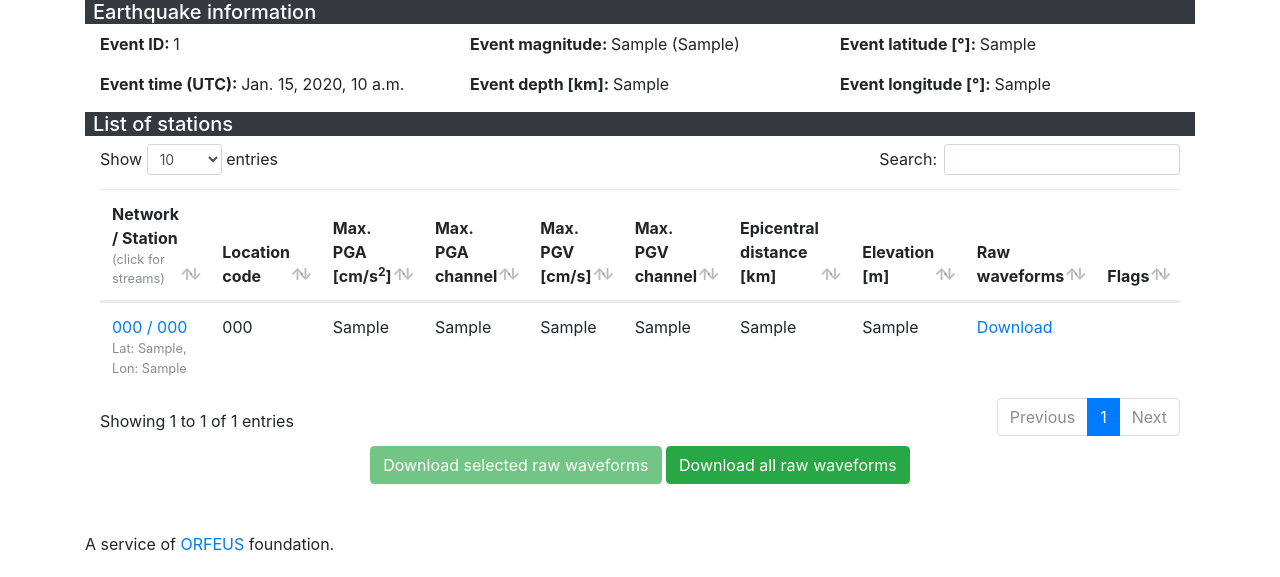
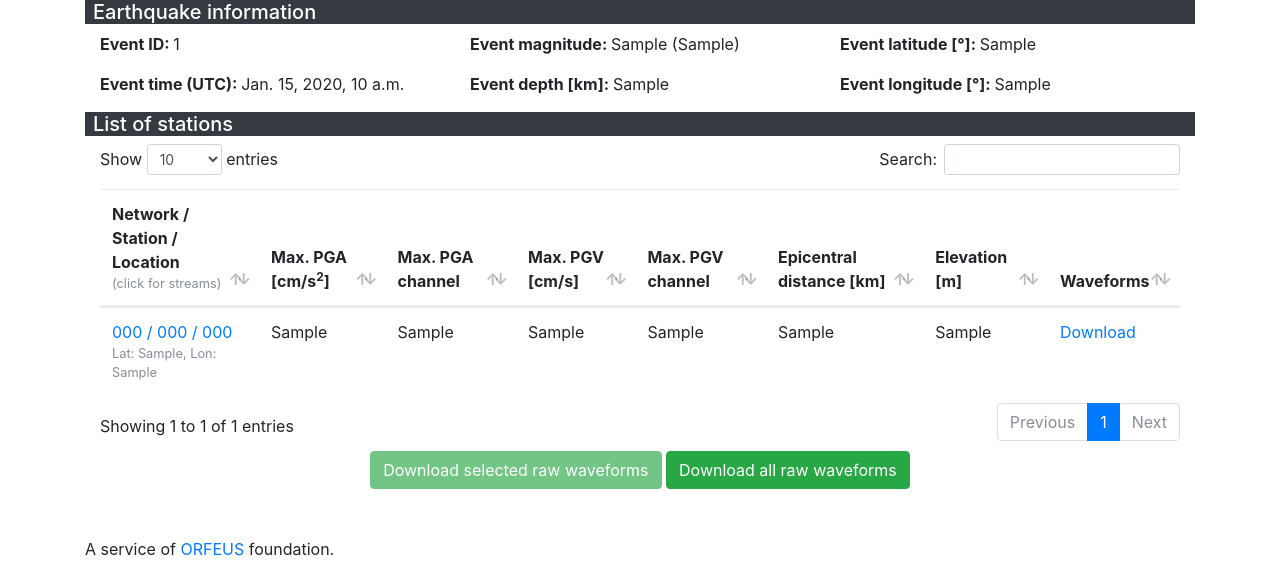
Before and after one commit to EIDA/rrsm, a Django app: template src/rrsm/templates/event_details.html in a window 1280 px wide. Shown: the part 1098-1675 px from the top of the page. Before the commit the page ends 1649 px from the top, so only its background shows below. Run offline with Django 3.2, Linux system fonts and the light colour scheme; the template is opened without the code that fills it: most values are stand-ins (such as "Sample title", 1, 10 or a date in 2020); parts of the project's set-up code (start-up, migrations or seed data) failed here and were passed over; some libraries are stand-ins or nearby versions.

Commit message:
Merged station table columns (net+stat and loc)

```diff
--- a/src/rrsm/templates/event_details.html
+++ b/src/rrsm/templates/event_details.html
@@ -123,18 +123,16 @@
                 <tr>
                     <th hidden>Dataselect</th>
                     <th>
-                        Network / Station
+                        Network / Station / Location
                         <small class="text-muted d-block">(click for streams)</small>
                     </th>
-                    <th>Location code</th>
                     <th>Max. PGA [cm/s<sup>2</sup>]</th>
                     <th>Max. PGA channel</th>
                     <th>Max. PGV [cm/s]</th>
                     <th>Max. PGV channel</th>
                     <th>Epicentral distance [km]</th>
                     <th>Elevation [m]</th>
-                    <th>Raw waveforms</th>
-                    <th>Flags</th>
+                    <th>Waveforms</th>
                 </tr>
             </thead>
             <tbody>
@@ -142,12 +140,17 @@
                 <tr>
                     <td hidden>{{ s.dataselect_url }}</td>
                     <td>
+                        {% if s.peak_motion_params_invalid %}
+                            <span title="Possible outlier" class="badge badge-warning">O</span>
+                        {% endif %}
+                        {% if s.components_incomplete %}
+                            <span title="Missing components" class="badge badge-danger">C</span>
+                        {% endif %}
                         <a href="{% url 'station_streams' motion_data.stations.0.event_id s.network_code s.station_code %}">
-                            {{ s.network_code }} / {{ s.station_code }}
+                            {{ s.network_code }} / {{ s.station_code }} {% if s.location_code %} / {{ s.location_code }}{% endif %}
                         </a>
                         <small class="text-muted d-block">Lat: {{ s.get_latitude }}, Lon: {{ s.get_longitude }}</small>
                     </td>
-                    <td>{{ s.location_code }}</td>
                     <td>
                         {{ s.get_max_pga.0 }}
                     </td>
@@ -159,14 +162,6 @@
                     <td>{{ s.get_epicentral_distance }}</td>
                     <td>{{ s.station_elevation }}</td>
                     <td><a href="{{ s.dataselect_url }}">Download</a></td>
-                    <td>
-                        {% if s.peak_motion_params_invalid %}
-                            <span title="Possible outlier" class="badge badge-warning">OTL</span>
-                        {% endif %}
-                        {% if s.components_incomplete %}
-                            <span title="Missing components" class="badge badge-danger">CMP</span>
-                        {% endif %}
-                    </td>
                 </tr>
                 <script type="text/javascript">
                     var latitude = parseFloat("{{ s.station_latitude }}"), longitude = parseFloat("{{ s.station_longitude }}"), stationCode = "{{ s.station_code }}", networkCode = "{{ s.network_code }}", markerPath = "{% static s.get_map_marker_path %}"; if (!isNaN(latitude) && !isNaN(longitude)) { var point = new ol.Feature({ geometry: new ol.geom.Point(ol.proj.fromLonLat([longitude, latitude])), name: `<b>Network code: </b>${networkCode}<br><b>Station code: </b>${stationCode}\n<br><b>Latitude: </b>${latitude}\n<br><b>Longitude: </b>${longitude}\n<br><a href="{% url 'station_streams' motion_data.stations.0.event_id s.network_code s.station_code %}">Go to station streams</a>` }); point.setStyle(new ol.style.Style({ image: new ol.style.Icon({ anchor: [0.5, 1], anchorXUnits: "fraction", anchorYUnits: "fraction", src: markerPath }) })), vectorSource.addFeature(point) }
```
